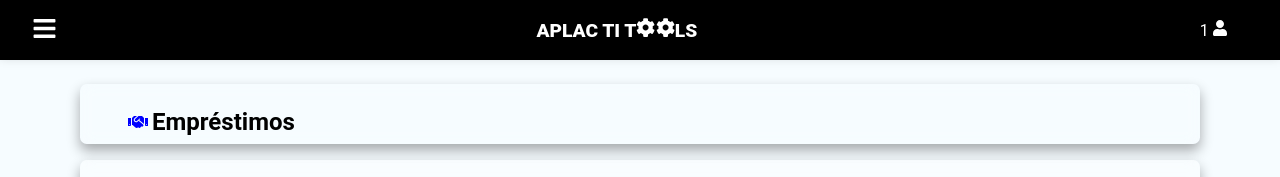
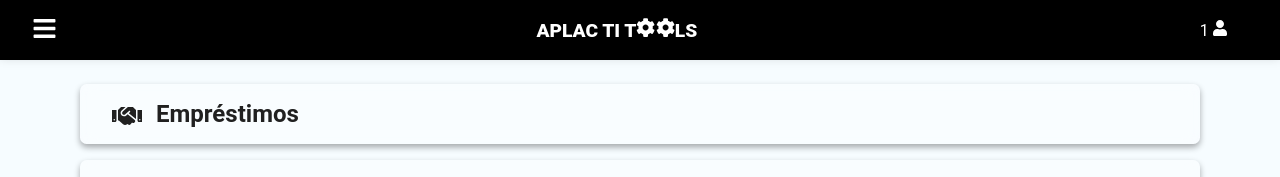
Before and after one commit to leosilva1999/titoolsweb, a React (Vite) app in the folder frontend/: page /loanlist in a window 1280 px wide. Shown: the top 177 px of the page. Built offline with nearby package versions, Linux system fonts and the light colour scheme; no server answers; sample sign-in values are in the browser's storage.

Commit message:
list page headers fixed

```diff
--- a/frontend/src/pages/EquipmentList/EquipmentList.module.css
+++ b/frontend/src/pages/EquipmentList/EquipmentList.module.css
@@ -6,10 +6,11 @@
     margin-right: 5em;
     margin-bottom: 0;
     margin-top: 1.5em;
-    padding: 1.5em 3em 0.5em;
-    background-color: fff5;
-    backdrop-filter: blur(7px);
-    box-shadow: 0 .4rem .8rem #0005;
+    padding: 1em 2em 1em;
+    background-color: #fff5;
+    color: #202020;
+    backdrop-filter: blur(8px);
+    box-shadow: 0 .2rem .4rem #0005;
     border-radius: .42rem;
 }
 
@@ -18,11 +19,11 @@
 }
 
 .equipmentsHeader label{
-    padding-right: 0.2em;
-    font-size: 20px;
+    padding-right: 0.8em;
+    padding-bottom: 0.2em;
+    font-size: 30px;
     width: 20px;
     height: 20px;
-    color: blue;
 }
 
 .equipmentsContainer{
--- a/frontend/src/pages/LoanList/LoanList.module.css
+++ b/frontend/src/pages/LoanList/LoanList.module.css
@@ -6,10 +6,11 @@
     margin-right: 5em;
     margin-bottom: 0;
     margin-top: 1.5em;
-    padding: 1.5em 3em 0.5em;
-    background-color: fff5;
-    backdrop-filter: blur(7px);
-    box-shadow: 0 .4rem .8rem #0005;
+    padding: 1em 2em 1em;
+    background-color: #fff5;
+    color: #202020;
+    backdrop-filter: blur(8px);
+    box-shadow: 0 .2rem .4rem #0005;
     border-radius: .42rem;
 }
 
@@ -18,11 +19,11 @@
 }
 
 .loansHeader label{
-    padding-right: 0.2em;
-    font-size: 20px;
+    padding-right: 0.8em;
+    padding-bottom: 0.2em;
+    font-size: 30px;
     width: 20px;
     height: 20px;
-    color: blue;
 }
 
 .loanListTable{
@@ -32,7 +33,7 @@
     padding: 1em;
     background-color: #fff5;
     backdrop-filter: blur(7px);
-    box-shadow: 0 .4rem .8rem #0005;
+    box-shadow: 0 .2rem .4rem #0005;
     border-radius: .42rem;
 }
 
```
